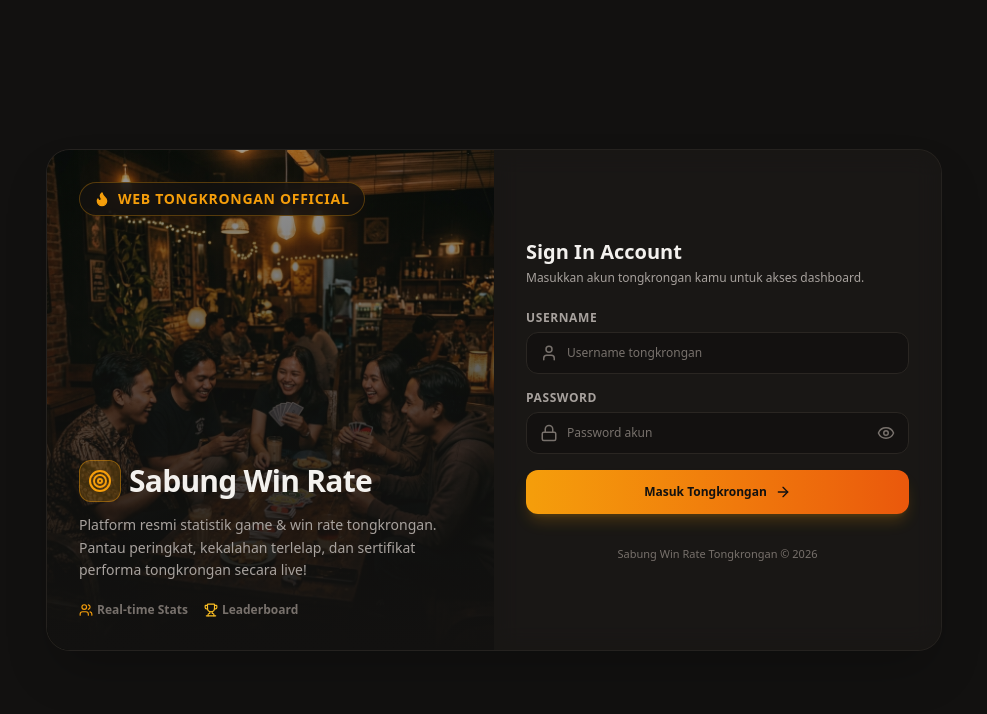
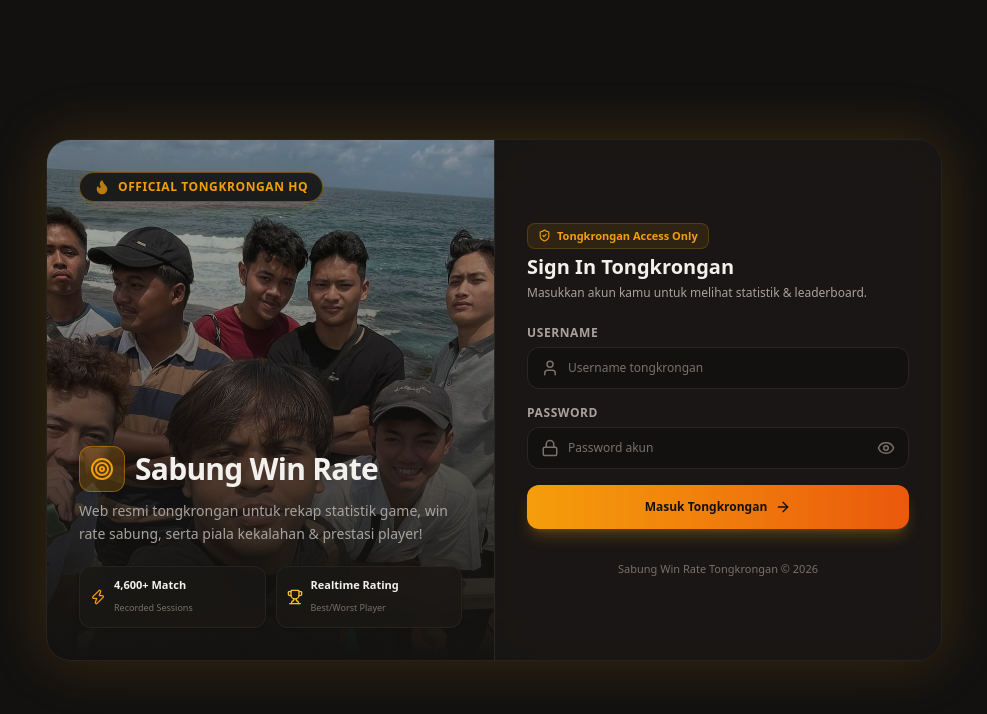
Before and after one commit to atharyanm/uno-crud-web, a Next.js app: page /login in a window 1280 px wide. Shown: the top 714 px of the page, without its empty margins (146-1133 px from the left). Built offline with nearby package versions, Linux system fonts and the light colour scheme.

Commit message:
Use original landing.jpg with custom amber glow glassmorphism & floating stats badges

```diff
--- a/src/app/login/page.tsx
+++ b/src/app/login/page.tsx
@@ -3,7 +3,7 @@
 import React, { useState } from 'react';
 import { useRouter } from 'next/navigation';
 import { fetchData } from '@/lib/api';
-import { Target, Lock, User, Eye, EyeOff, Sparkles, ArrowRight, Flame, Users, Trophy } from 'lucide-react';
+import { Target, Lock, User, Eye, EyeOff, Sparkles, ArrowRight, Flame, Users, Trophy, ShieldCheck, Zap } from 'lucide-react';
 
 export default function LoginPage() {
   const router = useRouter();
@@ -25,7 +25,6 @@ export default function LoginPage() {
       );
 
       if (foundUser) {
-        localStorage.getItem('loggedInUser');
         localStorage.setItem('loggedInUser', JSON.stringify(foundUser));
         router.push('/dashboard');
       } else {
@@ -41,55 +40,78 @@ export default function LoginPage() {
 
   return (
     <main className="min-h-screen flex items-center justify-center p-4 sm:p-6 bg-[radial-gradient(ellipse_at_top,_var(--tw-gradient-stops))] from-warm-card via-warm-bg to-warm-bg">
-      <div className="w-full max-w-4xl glass-warm rounded-3xl border border-warm-border shadow-2xl overflow-hidden grid grid-cols-1 md:grid-cols-2">
+      {/* Container with Special Amber Neon Glow Touch */}
+      <div className="w-full max-w-4xl glass-warm rounded-3xl border border-warm-amber/30 shadow-[0_0_60px_rgba(245,158,11,0.18)] overflow-hidden grid grid-cols-1 md:grid-cols-2 group">
 
-        {/* Tongkrongan Hero Banner Side */}
-        <div className="relative min-h-[260px] md:min-h-[500px] flex flex-col justify-between p-6 sm:p-8 bg-cover bg-center overflow-hidden"
-             style={{ backgroundImage: `url('/images/tongkrongan.png')` }}>
-          <div className="absolute inset-0 bg-gradient-to-t from-warm-bg via-warm-bg/70 to-warm-bg/40" />
+        {/* Tongkrongan Landing.jpg Hero Side with Special Touch */}
+        <div className="relative min-h-[280px] md:min-h-[520px] flex flex-col justify-between p-6 sm:p-8 overflow-hidden">
+          {/* Background Image with Zoom Micro-Animation */}
+          <div
+            className="absolute inset-0 bg-cover bg-center group-hover:scale-105 transition-transform duration-700 ease-out"
+            style={{ backgroundImage: `url('/images/landing.jpg')` }}
+          />
 
-          {/* Top Badge */}
-          <div className="relative z-10 flex items-center gap-2 text-warm-amber font-bold text-sm tracking-wider uppercase bg-warm-bg/80 backdrop-blur-md px-3.5 py-1.5 rounded-full w-fit border border-warm-amber/30">
-            <Flame className="w-4 h-4 fill-warm-amber text-warm-amber" />
-            <span>Web Tongkrongan Official</span>
+          {/* Dual Gradient Overlay */}
+          <div className="absolute inset-0 bg-gradient-to-t from-warm-bg via-warm-bg/65 to-warm-bg/25" />
+          <div className="absolute inset-0 bg-warm-amber/5 pointer-events-none mix-blend-overlay" />
+
+          {/* Special Touch Badge Top */}
+          <div className="relative z-10 flex items-center gap-2 text-warm-amber font-bold text-xs tracking-wider uppercase bg-warm-bg/85 backdrop-blur-md px-3.5 py-1.5 rounded-full w-fit border border-warm-amber/40 shadow-lg shadow-warm-amber/10">
+            <Flame className="w-4 h-4 fill-warm-amber text-warm-amber animate-pulse" />
+            <span>Official Tongkrongan HQ</span>
           </div>
 
-          {/* Bottom Hero Description */}
-          <div className="relative z-10 space-y-3 pt-12 md:pt-0">
-            <div className="flex items-center gap-2">
-              <div className="p-2 rounded-xl bg-warm-amber/20 text-warm-amber border border-warm-amber/40">
-                <Target className="w-6 h-6" />
+          {/* Floating Live Stat Pills (Sentuhan Khusus Overlay) */}
+          <div className="relative z-10 space-y-4 pt-10 md:pt-0">
+            <div className="space-y-2">
+              <div className="flex items-center gap-2.5">
+                <div className="p-2.5 rounded-xl bg-warm-amber/20 text-warm-amber border border-warm-amber/40 shadow-md">
+                  <Target className="w-6 h-6" />
+                </div>
+                <h2 className="text-2xl sm:text-3xl font-black text-warm-text tracking-tight drop-shadow-md">
+                  Sabung Win Rate
+                </h2>
               </div>
-              <h2 className="text-2xl sm:text-3xl font-extrabold text-warm-text tracking-tight">
-                Sabung Win Rate
-              </h2>
+              <p className="text-xs sm:text-sm text-warm-muted leading-relaxed font-medium">
+                Web resmi tongkrongan untuk rekap statistik game, win rate sabung, serta piala kekalahan & prestasi player!
+              </p>
             </div>
-            <p className="text-xs sm:text-sm text-warm-muted leading-relaxed">
-              Platform resmi statistik game & win rate tongkrongan. Pantau peringkat, kekalahan terlelap, dan sertifikat performa tongkrongan secara live!
-            </p>
 
-            <div className="flex items-center gap-4 pt-2 text-xs font-semibold text-warm-subtle">
-              <span className="flex items-center gap-1">
-                <Users size={14} className="text-warm-amber" /> Real-time Stats
-              </span>
-              <span className="flex items-center gap-1">
-                <Trophy size={14} className="text-warm-gold" /> Leaderboard
-              </span>
+            {/* Special Touch Floating Feature Badges */}
+            <div className="grid grid-cols-2 gap-2.5 pt-1">
+              <div className="glass-warm p-2.5 rounded-xl border border-warm-amber/20 flex items-center gap-2 shadow-sm">
+                <Zap size={16} className="text-warm-amber shrink-0" />
+                <div>
+                  <p className="text-[11px] font-bold text-warm-text">4,600+ Match</p>
+                  <span className="text-[9px] text-warm-subtle">Recorded Sessions</span>
+                </div>
+              </div>
+
+              <div className="glass-warm p-2.5 rounded-xl border border-warm-gold/20 flex items-center gap-2 shadow-sm">
+                <Trophy size={16} className="text-warm-gold shrink-0" />
+                <div>
+                  <p className="text-[11px] font-bold text-warm-text">Realtime Rating</p>
+                  <span className="text-[9px] text-warm-subtle">Best/Worst Player</span>
+                </div>
+              </div>
             </div>
           </div>
         </div>
 
         {/* Login Form Side */}
-        <div className="p-6 sm:p-8 flex flex-col justify-center space-y-6 bg-warm-card/60 backdrop-blur-md">
+        <div className="p-6 sm:p-8 flex flex-col justify-center space-y-6 bg-warm-card/70 backdrop-blur-xl border-t md:border-t-0 md:border-l border-warm-border">
           <div className="space-y-1">
-            <h3 className="text-xl font-bold text-warm-text">Sign In Account</h3>
+            <div className="inline-flex items-center gap-1.5 px-2.5 py-1 rounded-lg bg-warm-amber/10 border border-warm-amber/20 text-warm-amber text-[11px] font-semibold mb-1">
+              <ShieldCheck size={13} /> Tongkrongan Access Only
+            </div>
+            <h3 className="text-xl font-bold text-warm-text">Sign In Tongkrongan</h3>
             <p className="text-xs text-warm-muted">
-              Masukkan akun tongkrongan kamu untuk akses dashboard.
+              Masukkan akun kamu untuk melihat statistik & leaderboard.
             </p>
           </div>
 
           {error && (
-            <div className="p-3.5 rounded-xl bg-warm-crimson/10 border border-warm-crimson/30 text-warm-crimson text-xs text-center">
+            <div className="p-3.5 rounded-xl bg-warm-crimson/10 border border-warm-crimson/30 text-warm-crimson text-xs text-center font-medium animate-shake">
               {error}
             </div>
           )}
@@ -146,7 +168,7 @@ export default function LoginPage() {
             <button
               type="submit"
               disabled={loading}
-              className="w-full py-3.5 px-4 rounded-xl bg-gradient-to-r from-warm-amber to-warm-terracotta hover:from-warm-amberHover hover:to-warm-terracotta font-semibold text-warm-bg text-xs transition-all duration-200 shadow-lg shadow-warm-amber/20 flex items-center justify-center gap-2 disabled:opacity-50"
+              className="w-full py-3.5 px-4 rounded-xl bg-gradient-to-r from-warm-amber to-warm-terracotta hover:from-warm-amberHover hover:to-warm-terracotta font-semibold text-warm-bg text-xs transition-all duration-200 shadow-lg shadow-warm-amber/25 flex items-center justify-center gap-2 disabled:opacity-50"
             >
               {loading ? (
                 <span className="inline-block w-4 h-4 border-2 border-warm-bg border-t-transparent rounded-full animate-spin" />
```
Also changed, not shown: public/images/landing.jpg (added).
